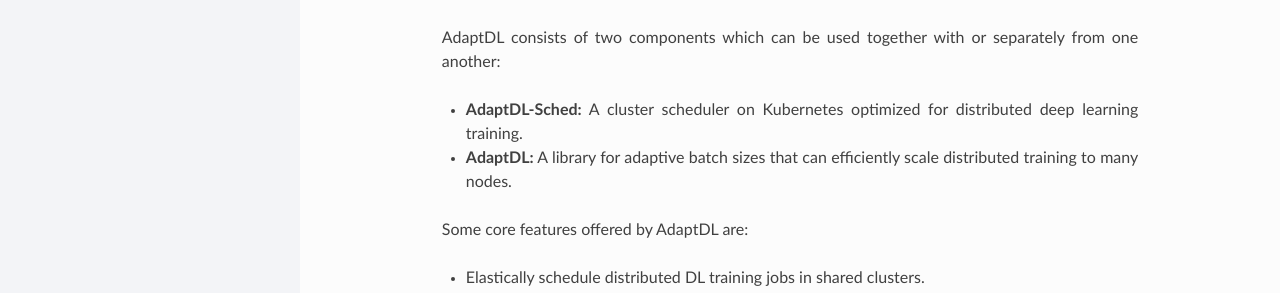
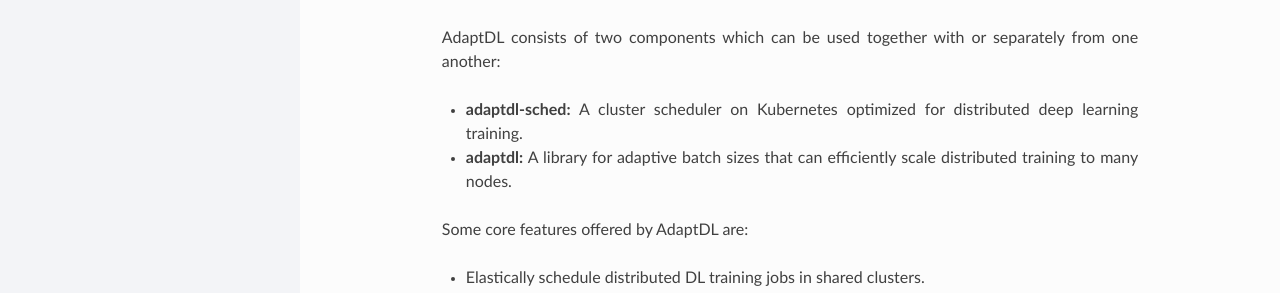
Before and after one commit to petuum/adaptdl, a Sphinx documentation site: the page built from docs/README.rst, in a window 1280 px wide and 900 px high. Shown: the part 455-748 px from the top of the window. Built offline with Sphinx 7.4.7 and the Read the Docs theme 2.0.0, drawn with Linux system fonts in a browser that asks for light colours; pages that are not in the unit, such as notebooks, are missing from menus.

Commit message:
Update README.rst

```diff
--- a/docs/README.rst
+++ b/docs/README.rst
@@ -30,9 +30,9 @@
 AdaptDL consists of two components which can be used together with or separately
 from one another:
 
-* **AdaptDL-Sched:** A cluster scheduler on Kubernetes optimized for distributed
+* **adaptdl-sched:** A cluster scheduler on Kubernetes optimized for distributed
   deep learning training.
-* **AdaptDL:** A library for adaptive batch sizes that can efficiently scale
+* **adaptdl:** A library for adaptive batch sizes that can efficiently scale
   distributed training to many nodes.
 
 Some core features offered by AdaptDL are:
```
